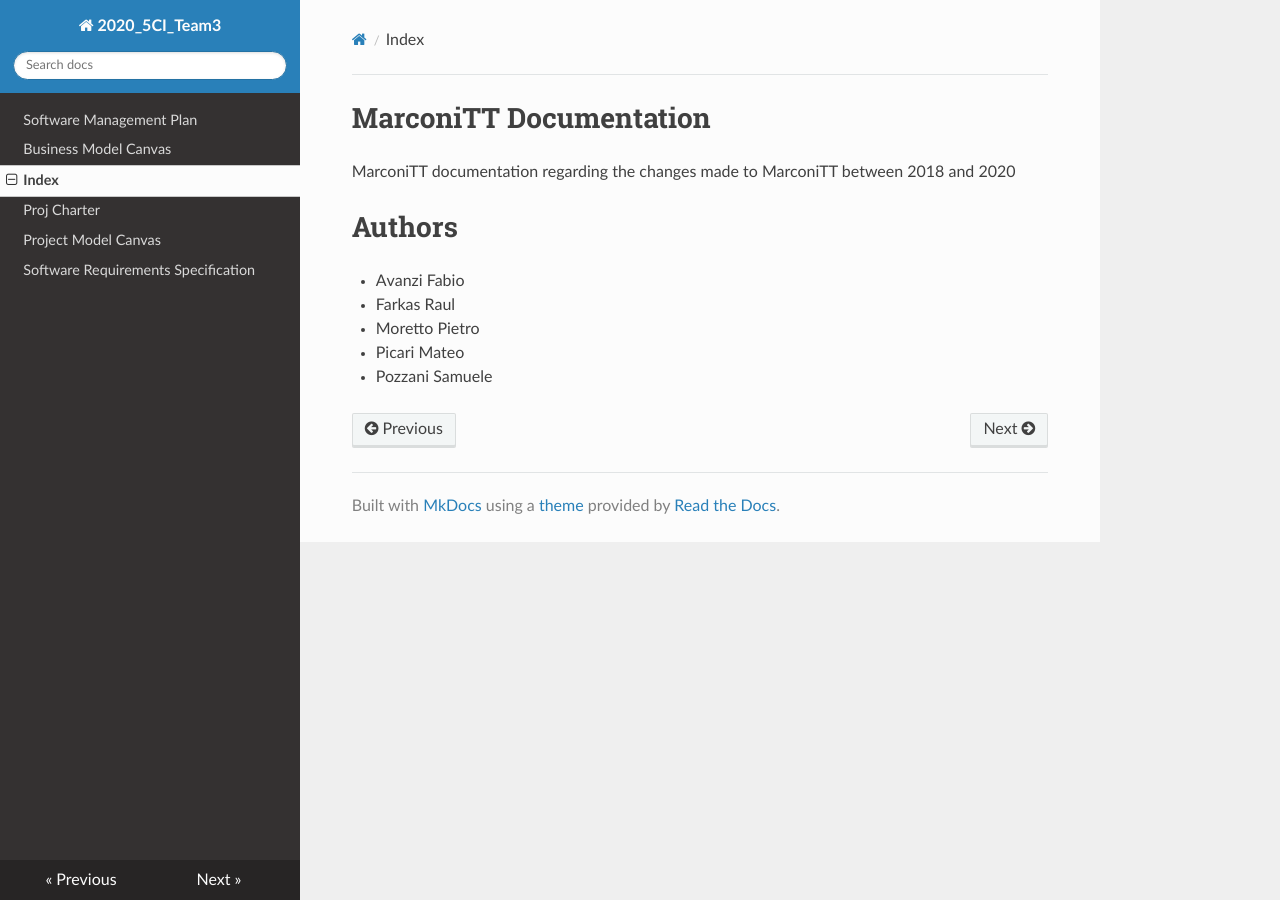
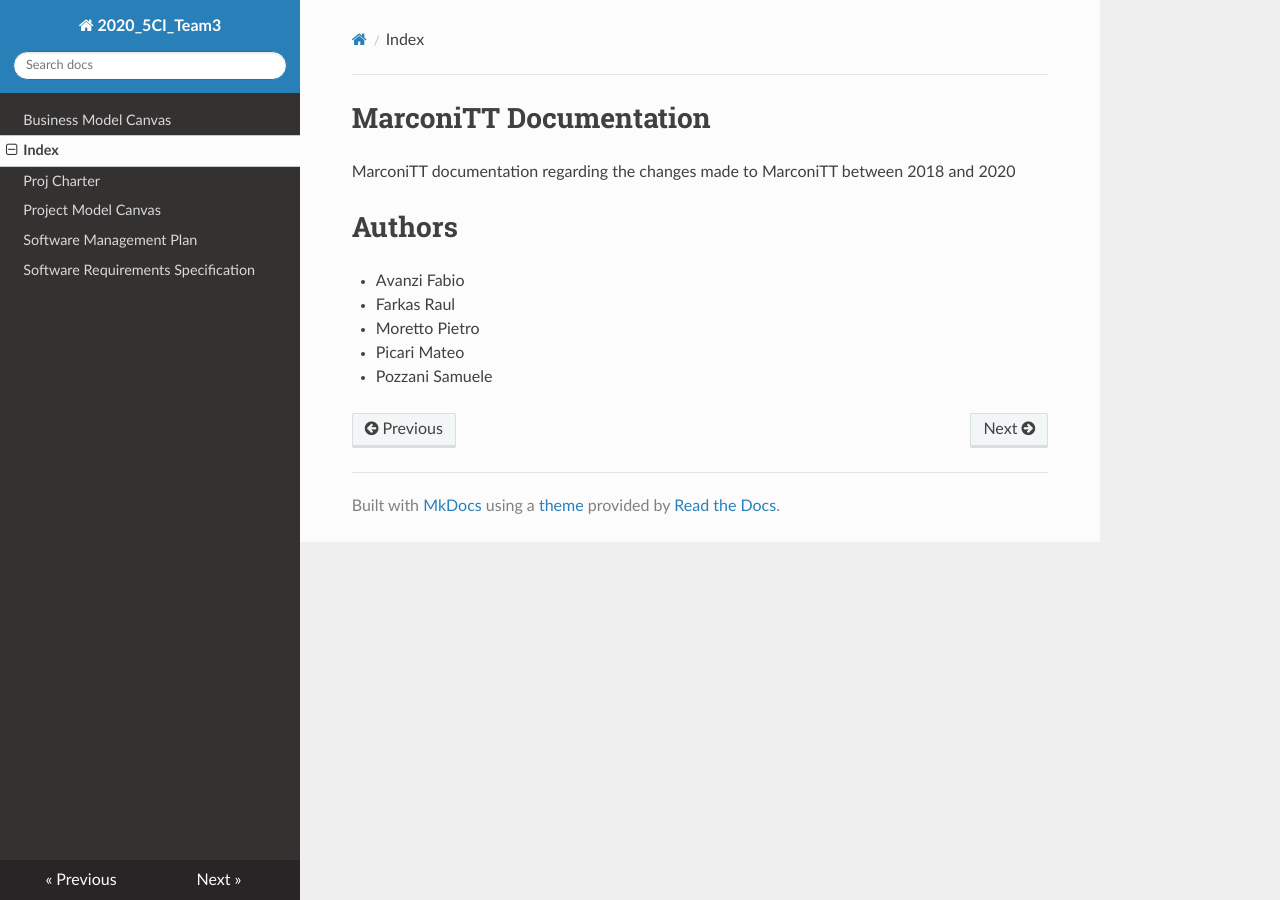
Before and after one commit to TrackyRaul/2020_5CI__team3_Farkas, an MkDocs documentation site: the page built from docs/index.md, in a window 1280 px wide. Built offline with MkDocs 1.6.1, drawn with Linux system fonts in a browser that asks for light colours; nearby versions of some CDN libraries; part of the change alters nothing that is shown.

```diff
--- a/mkdocs.yml
+++ b/mkdocs.yml
@@ -1,11 +1,11 @@
 site_name: 2020_5CI_Team3
 nav:
 
-    - 'Software Management Plan': 'software_management_plan.md'
     - 'Business Model Canvas': 'business_model_canvas.md'
     - 'Index': 'index.md'
     - 'Proj Charter': 'proj_charter.md'
     - 'Project Model Canvas': 'project_model_canvas.md'
+    - 'Software Management Plan': 'software_management_plan.md'
     - 'Software Requirements Specification': 'software_requirements_specification.md'
 
 
```
